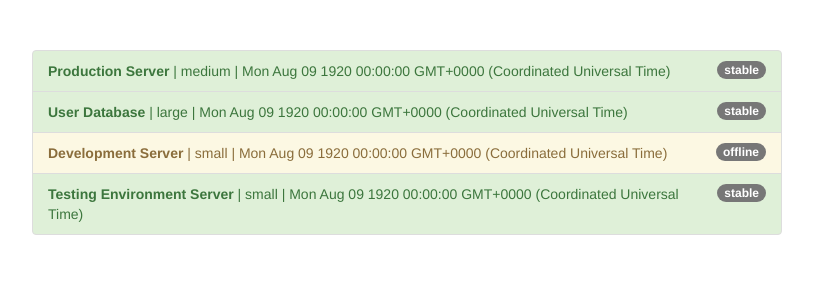
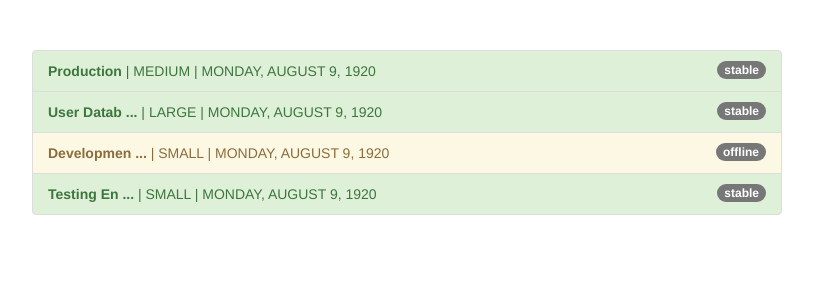
Before and after one commit to adoniasvsbarros/angular-practices, an Angular app in the folder pipes-start/: page / in a window 1280 px wide. Shown: the top 300 px of the page, without its empty margins (233-1046 px from the left). Built offline with nearby package versions, Linux system fonts and the light colour scheme.

Commit message:
using pipes and creating custom pipes

```diff
--- a/pipes-start/package.json
+++ b/pipes-start/package.json
@@ -11,7 +11,7 @@
   },
   "private": true,
   "dependencies": {
-        "@angular/animations": "^8.0.0",
+    "@angular/animations": "^8.0.0",
     "@angular/compiler": "^8.0.0",
     "@angular/common": "^8.0.0",
     "@angular/core": "^8.0.0",
@@ -24,7 +24,7 @@
     "rxjs": "6.3.3",
     "rxjs-compat": "^6.0.0",
     "zone.js": "^0.9.1",
-"tslib": "^1.9.0"
+    "tslib": "^1.9.0"
   },
   "devDependencies": {
     "@angular/compiler-cli": "^8.0.0",
--- a/pipes-start/src/app/app.component.html
+++ b/pipes-start/src/app/app.component.html
@@ -5,12 +5,14 @@
         <li
           class="list-group-item"
           *ngFor="let server of servers"
-          [ngClass]="getStatusClasses(server)">
-          <span
-            class="badge">
+          [ngClass]="getStatusClasses(server)"
+        >
+          <span class="badge">
             {{ server.status }}
           </span>
-          <strong>{{ server.name }}</strong> | {{ server.instanceType }} | {{ server.started }}
+          <strong>{{ server.name | shorten }}</strong> |
+          {{ server.instanceType | uppercase }} |
+          {{ server.started | date: "fullDate" | uppercase }}
         </li>
       </ul>
     </div>
--- a/pipes-start/src/app/app.component.ts
+++ b/pipes-start/src/app/app.component.ts
@@ -1,42 +1,47 @@
-import { Component } from '@angular/core';
+import { Component } from "@angular/core";
 
 @Component({
-  selector: 'app-root',
-  templateUrl: './app.component.html',
-  styleUrls: ['./app.component.css']
+  selector: "app-root",
+  templateUrl: "./app.component.html",
+  styleUrls: ["./app.component.css"],
 })
 export class AppComponent {
   servers = [
     {
-      instanceType: 'medium',
-      name: 'Production Server',
-      status: 'stable',
-      started: new Date(15, 1, 2017)
+      instanceType: "medium",
+      name: "Production",
+      status: "stable",
+      started: new Date(15, 1, 2017),
     },
     {
-      instanceType: 'large',
-      name: 'User Database',
-      status: 'stable',
-      started: new Date(15, 1, 2017)
+      instanceType: "large",
+      name: "User Database",
+      status: "stable",
+      started: new Date(15, 1, 2017),
     },
     {
-      instanceType: 'small',
-      name: 'Development Server',
-      status: 'offline',
-      started: new Date(15, 1, 2017)
+      instanceType: "small",
+      name: "Development Server",
+      status: "offline",
+      started: new Date(15, 1, 2017),
     },
     {
-      instanceType: 'small',
-      name: 'Testing Environment Server',
-      status: 'stable',
-      started: new Date(15, 1, 2017)
-    }
+      instanceType: "small",
+      name: "Testing Environment Server",
+      status: "stable",
+      started: new Date(15, 1, 2017),
+    },
   ];
-  getStatusClasses(server: {instanceType: string, name: string, status: string, started: Date}) {
+  getStatusClasses(server: {
+    instanceType: string;
+    name: string;
+    status: string;
+    started: Date;
+  }) {
     return {
-      'list-group-item-success': server.status === 'stable',
-      'list-group-item-warning': server.status === 'offline',
-      'list-group-item-danger': server.status === 'critical'
+      "list-group-item-success": server.status === "stable",
+      "list-group-item-warning": server.status === "offline",
+      "list-group-item-danger": server.status === "critical",
     };
   }
 }
--- /dev/null
+++ b/pipes-start/src/app/shorten.pipe.ts
@@ -0,0 +1,13 @@
+import { PipeTransform, Pipe } from "@angular/core";
+
+@Pipe({
+  name: "shorten",
+})
+export class ShortenPipe implements PipeTransform {
+  transform(value: any) {
+    if (value.length > 10) {
+      return `${value.substr(0, 10)} ...`;
+    }
+    return `${value.substr(0, 10)}`;
+  }
+}
```
Also changed, not shown: pipes-start/src/app/app.module.ts (+9 -14 lines), 1 other file (tests, documents, lock files or other folders).
